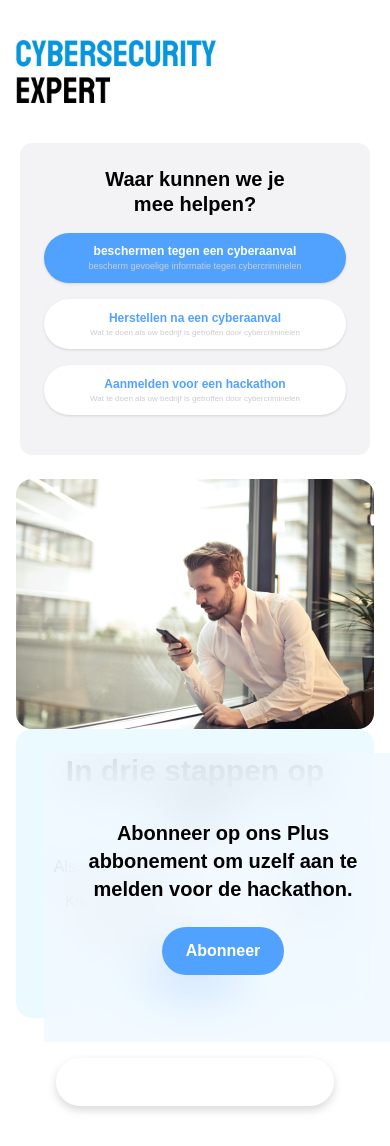
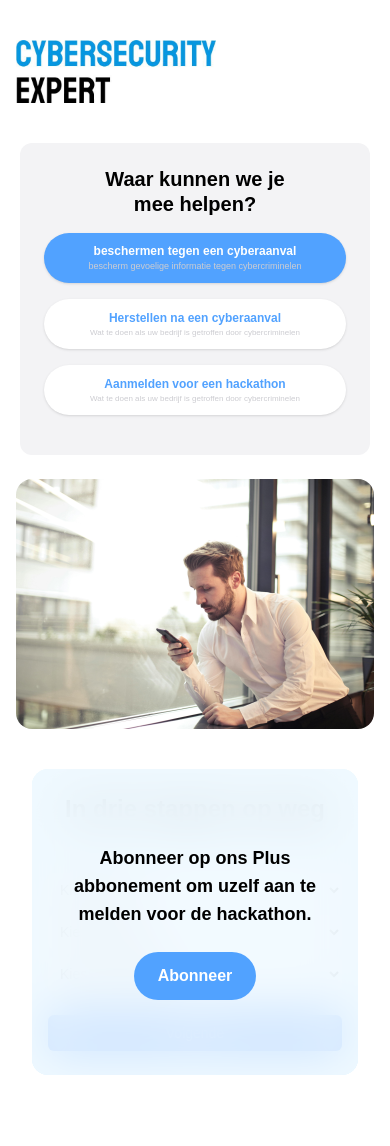
Before and after one commit to kris-den-hertog/cybersecurity-expert, a Next.js app: page / in a window 390 px wide. After the commit the page ends 1075 px from the top, so only its background shows below. Built offline with nearby package versions, Linux system fonts and the light colour scheme.

Commit message:
meneer de tovenaar responsive

```diff
--- a/src/components/wizard.tsx
+++ b/src/components/wizard.tsx
@@ -19,7 +19,6 @@ export default function Wizard() {
     function hide() {
         setVisible(false);
     }
-
 
     const [response, setResponse] = React.useState("");
 
@@ -65,30 +64,30 @@ export default function Wizard() {
     }
 
     return (
-        [
-            <div className="bg-[#EBFAFF] rounded-2xl py-6 px-7 text-center relative">
+        <div className="max-w-4xl mx-auto px-4 sm:px-6 lg:px-8 mt-10">
+            <div className="bg-[#EBFAFF] rounded-2xl py-6 px-4 sm:px-7 text-center relative">
                 <div
-                    className={`w-full h-full bg-sky-50/80 backdrop-blur-xl text-center flex flex-col items-center justify-center p-6 absolute transition-opacity duration-300 ${
-                      visible ? "block" : "hidden"
+                    className={`absolute inset-0 bg-sky-50/80 backdrop-blur-xl rounded-2xl text-center flex flex-col items-center justify-center p-4 sm:p-6 transition-opacity duration-300 ${
+                      visible ? "opacity-100" : "opacity-0 pointer-events-none"
                     }`}
                   >
-                    <h2 className="font-bold text-xl">
+                    <h2 className="font-bold text-lg sm:text-xl mb-4">
                       Abonneer op ons Plus abbonement om uzelf aan te melden
                       voor de hackathon.
                     </h2>
                     <button
                       onClick={hide}
-                      className="bg-blue-400 py-3 px-6 rounded-full font-bold text-white mt-6"
+                      className="bg-blue-400 py-3 px-6 rounded-full font-bold text-white mt-2"
                     >
                       Abonneer
                     </button>
                   </div>
-                <h1 className="font-bold text-3xl">In drie stappen op weg</h1>
+                <h1 className="font-bold text-2xl sm:text-3xl mb-6">In drie stappen op weg</h1>
                 <br />
-                <p>
-                    Als{" "}
+                <div className="flex flex-col sm:flex-row sm:flex-wrap sm:items-center sm:justify-center gap-2 sm:gap-1 text-sm sm:text-base">
+                    <span className="hidden sm:inline">Als</span>
                     <select
-                        className="mx-2 bg-white p-2 rounded-md"
+                        className="w-full sm:w-auto sm:mx-2 bg-white p-2 sm:p-3 rounded-md"
                         value={selectedRole}
                         onChange={(e) => setSelectedRole(e.target.value)}
                     >
@@ -99,9 +98,9 @@ export default function Wizard() {
                             </option>
                         ))}
                     </select>
-                    wil ik{" "}
+                    <span className="hidden sm:inline">wil ik</span>
                     <select
-                        className="mx-2 bg-white p-2 rounded-md"
+                        className="w-full sm:w-auto sm:mx-2 bg-white p-2 sm:p-3 rounded-md"
                         value={selectedAction}
                             onChange={(e) => setSelectedAction(e.target.value)}
                     >
@@ -112,9 +111,9 @@ export default function Wizard() {
                             </option>
                         ))}
                     </select>
-                    zodat ik{" "}
+                    <span className="hidden sm:inline">zodat ik</span>
                     <select
-                        className="mx-2 bg-white p-2 rounded-md"
+                        className="w-full sm:w-auto sm:mx-2 bg-white p-2 sm:p-3 rounded-md"
                         value={selectedGoal}
                         onChange={(e) => setSelectedGoal(e.target.value)}
                     >
@@ -125,7 +124,7 @@ export default function Wizard() {
                             </option>
                         ))}
                     </select>
-                    <button className="bg-blue-500 text-white p-2 rounded-md" onClick={() => {
+                    <button className="w-full sm:w-auto bg-blue-500 text-white py-2 sm:py-3 px-4 sm:px-6 rounded-md mt-4 sm:mt-0" onClick={() => {
                         const roleId = dropDownMenuOptions.roles.indexOf(selectedRole);
                         const actionId = dropDownMenuOptions.actions.indexOf(selectedAction);
                         const goalId = dropDownMenuOptions.specifiek.indexOf(selectedGoal);
@@ -154,12 +153,14 @@ export default function Wizard() {
                             .catch(error => console.error('Error:', error));
                     }}>Volgende</button>
 
-                </p>
-            </div>,
+                </div>
+            </div>
+            {response && (
                 <div
                     dangerouslySetInnerHTML={{ __html: response }}
-                className="rounded-4xl py-6 px-7 text-left drop-shadow-lg bg-white m-10"
+                    className="rounded-2xl py-4 sm:py-6 px-4 sm:px-7 text-left drop-shadow-lg bg-white mt-6 sm:mt-10"
                 />
-        ]
+            )}
+        </div>
     );
 }
```
Lines whose indentation alone changed are shown as unchanged.
